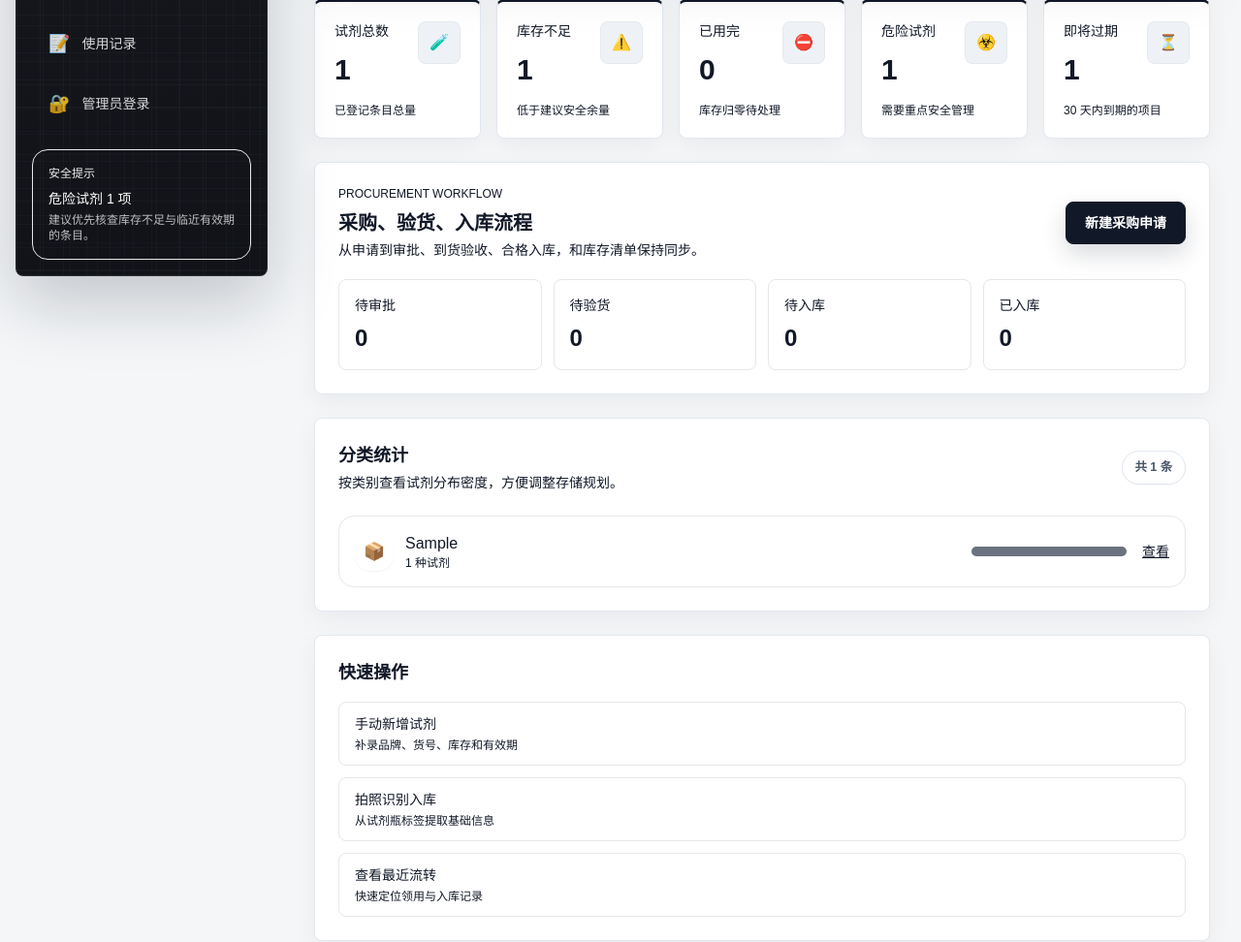
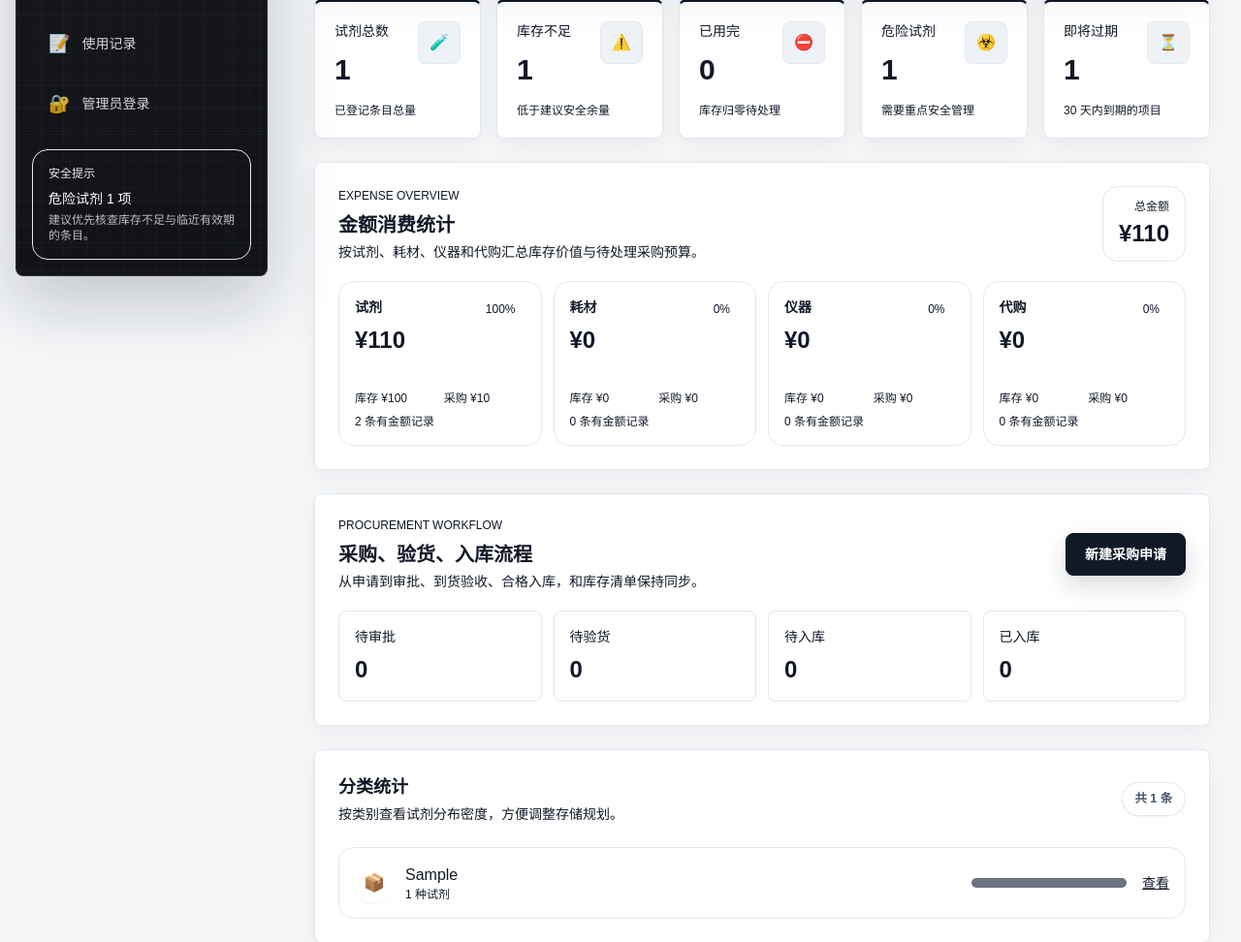
Before and after one commit to Wuchanglelab/lab-reagent-manager, a Flask app: page / in a window 1280 px wide. Shown: the part 1098-2070 px from the top of the page at 97% size. Run offline with Flask 3, Linux system fonts and the light colour scheme; data comes from the database, SQL or seed files in the repository; tables that the repository leaves empty hold one stand-in row (values such as "Sample post"); some libraries are stand-ins or nearby versions.

Commit message:
Add expense overview dashboard

```diff
--- a/app.py
+++ b/app.py
@@ -44,6 +44,12 @@ STORAGE_SHORTCUT_CATEGORY_MAP = {
     "-80°C冰箱": "-80",
 }
 ADMIN_TOKEN_MESSAGE = "lab-reagent-manager-admin"
+EXPENSE_BUCKETS = [
+    {"key": "reagent", "label": "试剂"},
+    {"key": "consumable", "label": "耗材"},
+    {"key": "instrument", "label": "仪器"},
+    {"key": "proxy", "label": "代购"},
+]
 NON_STANDARD_IMAGE_EXTENSIONS = {"avif", "heic", "heif", "bmp", "tiff", "tif", "svg"}
 ALLOWED_EXTENSIONS = {"png", "jpg", "jpeg", "webp", "avif", "gif", "bmp", "tiff", "tif", "heic", "heif", "svg"}
 MAX_UPLOAD_MB = 12
@@ -632,6 +638,97 @@ def normalize_reagent_payload(payload):
     return data
 
 
+def safe_float(value, default=0.0):
+    try:
+        if value is None or value == "":
+            return default
+        return float(value)
+    except (TypeError, ValueError):
+        return default
+
+
+def expense_bucket_for_item(item):
+    text = " ".join(
+        str(item.get(field) or "").lower()
+        for field in [
+            "category",
+            "name",
+            "reagent_name",
+            "name_en",
+            "brand",
+            "supplier",
+            "reason",
+            "notes",
+        ]
+    )
+    if "代购" in text or "proxy" in text:
+        return "proxy"
+    if any(keyword in text for keyword in ["仪器", "设备", "耗仪", "instrument", "equipment", "apparatus"]):
+        return "instrument"
+    if any(keyword in text for keyword in ["耗材", "枪头", "离心管", "培养皿", "手套", "tip", "tube", "plate", "dish", "consumable"]):
+        return "consumable"
+    return "reagent"
+
+
+def empty_expense_bucket(bucket):
+    return {
+        "key": bucket["key"],
+        "label": bucket["label"],
+        "amount": 0.0,
+        "inventory_amount": 0.0,
+        "procurement_amount": 0.0,
+        "count": 0,
+    }
+
+
+def compute_expense_stats(reagents, purchases):
+    buckets = {bucket["key"]: empty_expense_bucket(bucket) for bucket in EXPENSE_BUCKETS}
+    inventory_amount = 0.0
+    procurement_amount = 0.0
+
+    for reagent in reagents:
+        price = safe_float(reagent.get("price"))
+        if price <= 0:
+            continue
+        quantity = max(safe_float(reagent.get("quantity"), 1.0), 1.0)
+        amount = round(price * quantity, 2)
+        bucket = buckets[expense_bucket_for_item(reagent)]
+        bucket["amount"] += amount
+        bucket["inventory_amount"] += amount
+        bucket["count"] += 1
+        inventory_amount += amount
+
+    for purchase in purchases:
+        data = model_to_dict(purchase)
+        if data.get("status") in {"已入库", "已驳回"}:
+            continue
+        amount = safe_float(data.get("expected_price"))
+        if amount <= 0:
+            continue
+        bucket = buckets[expense_bucket_for_item(data)]
+        bucket["amount"] += amount
+        bucket["procurement_amount"] += amount
+        bucket["count"] += 1
+        procurement_amount += amount
+
+    bucket_rows = []
+    total_amount = round(inventory_amount + procurement_amount, 2)
+    for bucket in EXPENSE_BUCKETS:
+        row = buckets[bucket["key"]]
+        row["amount"] = round(row["amount"], 2)
+        row["inventory_amount"] = round(row["inventory_amount"], 2)
+        row["procurement_amount"] = round(row["procurement_amount"], 2)
+        row["share"] = round((row["amount"] / total_amount * 100), 1) if total_amount else 0
+        bucket_rows.append(row)
+
+    return {
+        "total_amount": total_amount,
+        "inventory_amount": round(inventory_amount, 2),
+        "procurement_amount": round(procurement_amount, 2),
+        "buckets": bucket_rows,
+    }
+
+
 def compute_inventory_stats(reagents):
     stats = {
         "total": len(reagents),
@@ -1611,6 +1708,7 @@ def get_stats():
         stats = compute_inventory_stats(reagents)
         purchases = session.query(PurchaseRequest).all()
         stats["procurement"] = compute_procurement_stats(purchases)
+        stats["expense_stats"] = compute_expense_stats(reagents, purchases)
         recent_usage_rows = (
             session.query(UsageRecord, Reagent.name, Reagent.unit)
             .join(Reagent, UsageRecord.reagent_id == Reagent.id)
--- a/templates/index.html
+++ b/templates/index.html
@@ -960,6 +960,44 @@
                     </section>
 
                     <section class="section-card p-6">
+                        <div class="flex flex-col gap-3 lg:flex-row lg:items-end lg:justify-between">
+                            <div>
+                                <div class="text-xs uppercase tracking-[0.22em] text-slate-400">Expense Overview</div>
+                                <h3 class="mt-2 text-xl font-bold text-slate-900">金额消费统计</h3>
+                                <p class="mt-1 text-sm text-slate-500">按试剂、耗材、仪器和代购汇总库存价值与待处理采购预算。</p>
+                            </div>
+                            <div class="rounded-2xl border border-slate-200 bg-slate-50 px-4 py-3 text-right">
+                                <div class="text-xs text-slate-500">总金额</div>
+                                <div class="mt-1 text-2xl font-bold text-slate-900">{{formatCurrency(expenseStats.total_amount)}}</div>
+                            </div>
+                        </div>
+                        <div class="mt-5 grid grid-cols-1 gap-3 md:grid-cols-2 xl:grid-cols-4">
+                            <div v-for="bucket in expenseStats.buckets" :key="bucket.key" class="rounded-2xl border border-slate-200 bg-slate-50/70 p-4">
+                                <div class="flex items-start justify-between gap-3">
+                                    <div>
+                                        <div class="text-sm font-semibold text-slate-900">{{bucket.label}}</div>
+                                        <div class="mt-2 text-2xl font-bold text-slate-900">{{formatCurrency(bucket.amount)}}</div>
+                                    </div>
+                                    <span class="rounded-full px-2.5 py-1 text-xs font-medium" :class="expenseBucketClass(bucket.key)">
+                                        {{bucket.share || 0}}%
+                                    </span>
+                                </div>
+                                <div class="mt-4 h-2 rounded-full bg-slate-200">
+                                    <div class="h-2 rounded-full bg-slate-900" :style="{width: Math.min(100, bucket.share || 0) + '%'}"></div>
+                                </div>
+                                <div class="mt-3 grid grid-cols-2 gap-2 text-xs text-slate-500">
+                                    <div>库存 {{formatCurrency(bucket.inventory_amount)}}</div>
+                                    <div>采购 {{formatCurrency(bucket.procurement_amount)}}</div>
+                                </div>
+                                <div class="mt-2 text-xs text-slate-400">{{bucket.count || 0}} 条有金额记录</div>
+                            </div>
+                        </div>
+                        <div v-if="!expenseStats.total_amount" class="mt-4 rounded-2xl border border-dashed border-slate-200 bg-slate-50 px-4 py-5 text-sm text-slate-400">
+                            暂无金额数据。录入试剂价格或采购预算后，这里会自动汇总。
+                        </div>
+                    </section>
+
+                    <section class="section-card p-6">
                         <div class="flex flex-col gap-4 lg:flex-row lg:items-center lg:justify-between">
                             <div>
                                 <div class="text-xs uppercase tracking-[0.22em] text-slate-400">Procurement Workflow</div>
@@ -1866,6 +1904,27 @@ createApp({
                 items: this.purchases.filter(item => item.status === status),
             }));
         },
+        expenseStats() {
+            const fallbackBuckets = [
+                { key: 'reagent', label: '试剂' },
+                { key: 'consumable', label: '耗材' },
+                { key: 'instrument', label: '仪器' },
+                { key: 'proxy', label: '代购' },
+            ].map(bucket => ({
+                ...bucket,
+                amount: 0,
+                inventory_amount: 0,
+                procurement_amount: 0,
+                count: 0,
+                share: 0,
+            }));
+            return this.stats.expense_stats || {
+                total_amount: 0,
+                inventory_amount: 0,
+                procurement_amount: 0,
+                buckets: fallbackBuckets,
+            };
+        },
         scanBusy() {
             return ['compressing', 'uploading', 'recognizing'].includes(this.scanStatus);
         },
@@ -2099,6 +2158,20 @@ createApp({
             if (!Number.isFinite(num)) return value || '';
             return Number(num.toFixed(6)).toString();
         },
+        formatCurrency(value) {
+            const num = Number(value || 0);
+            if (!Number.isFinite(num)) return '¥0';
+            return `¥${num.toLocaleString('zh-CN', { maximumFractionDigits: 2 })}`;
+        },
+        expenseBucketClass(key) {
+            const map = {
+                reagent: 'bg-sky-100 text-sky-700',
+                consumable: 'bg-emerald-100 text-emerald-700',
+                instrument: 'bg-violet-100 text-violet-700',
+                proxy: 'bg-amber-100 text-amber-700',
+            };
+            return map[key] || 'bg-slate-100 text-slate-600';
+        },
         formatRemainingAmount(quantity, stockUnit, specification) {
             const qty = Number(quantity || 0);
             const stockNormalized = this.normalizeUnit(stockUnit);
```
